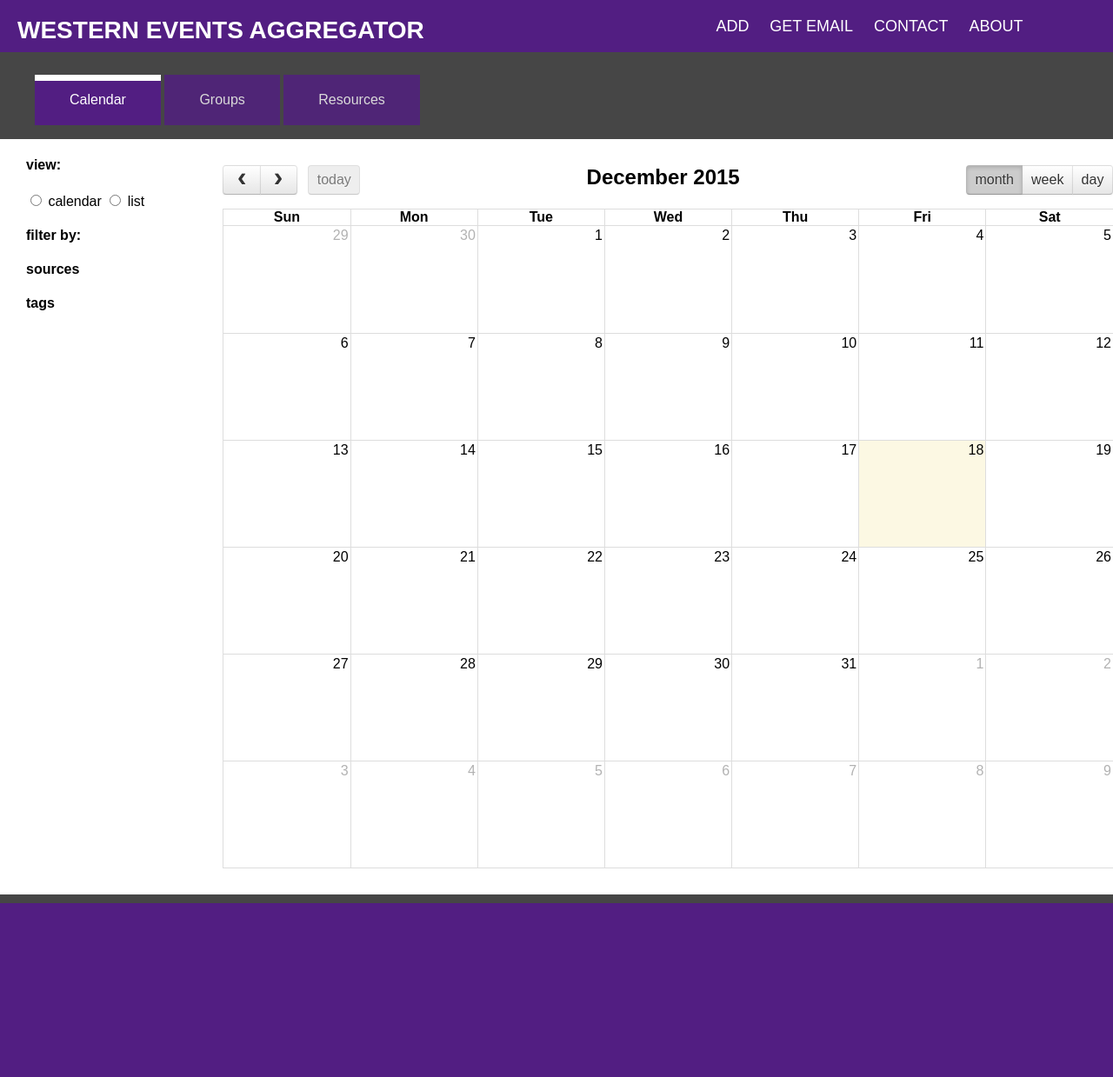
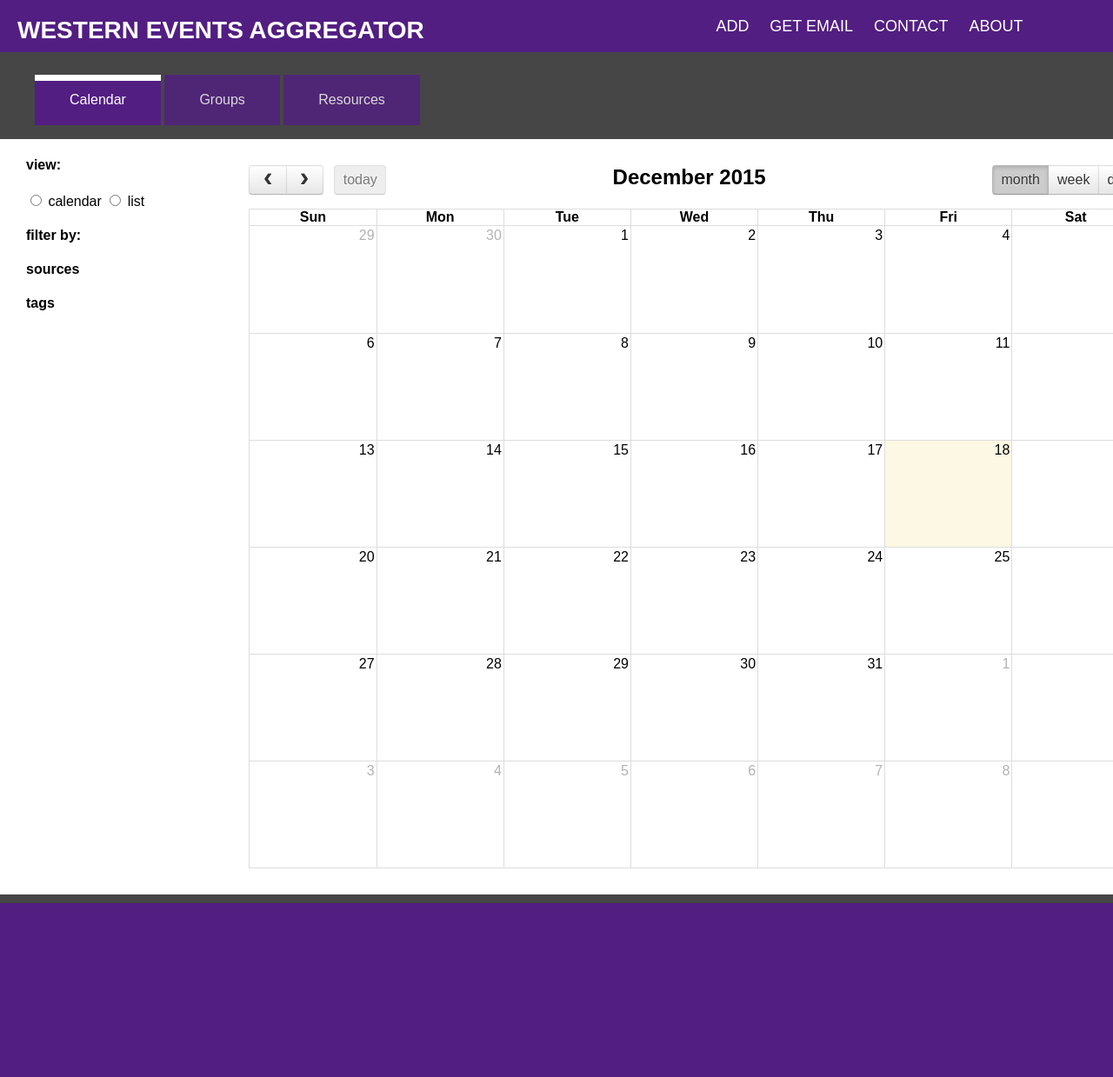
Before and after one commit to DragosRotaru/WesternEventsAgregator, a Flask app: page / in a window 1280 px wide. Shown: the whole page at 87% size. Run offline with Flask 2, Linux system fonts and the light colour scheme; data that the repository does not hold is empty; some libraries are stand-ins or nearby versions.

Commit message:
more stuff

```diff
--- a/static/styles.css
+++ b/static/styles.css
@@ -169,6 +169,6 @@ nav ul ul li {
 
 #calendar {
 	width: 100%;
-	margin: 30px auto;
+	margin: 30px;
 	margin-left: 0px auto;
 }
```
